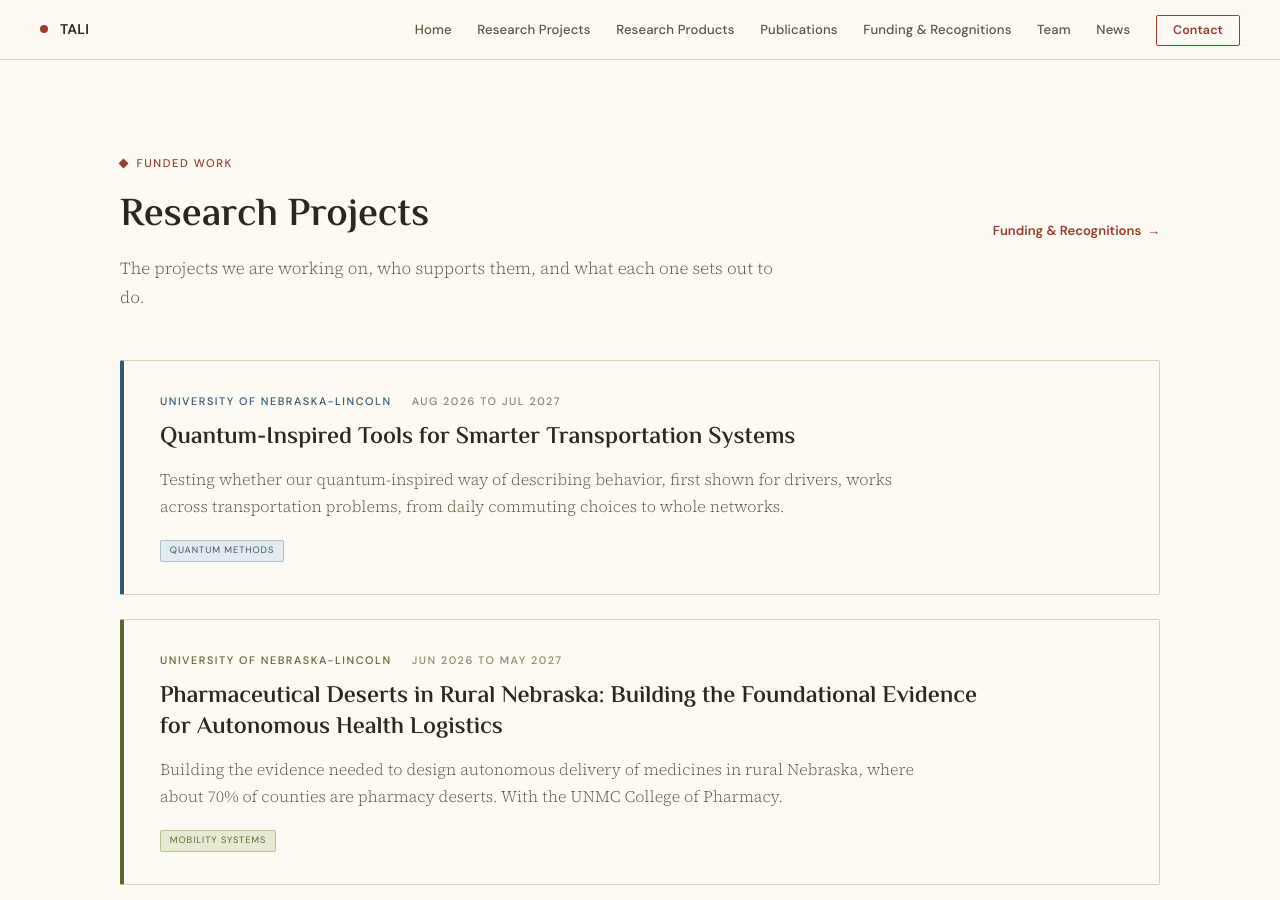
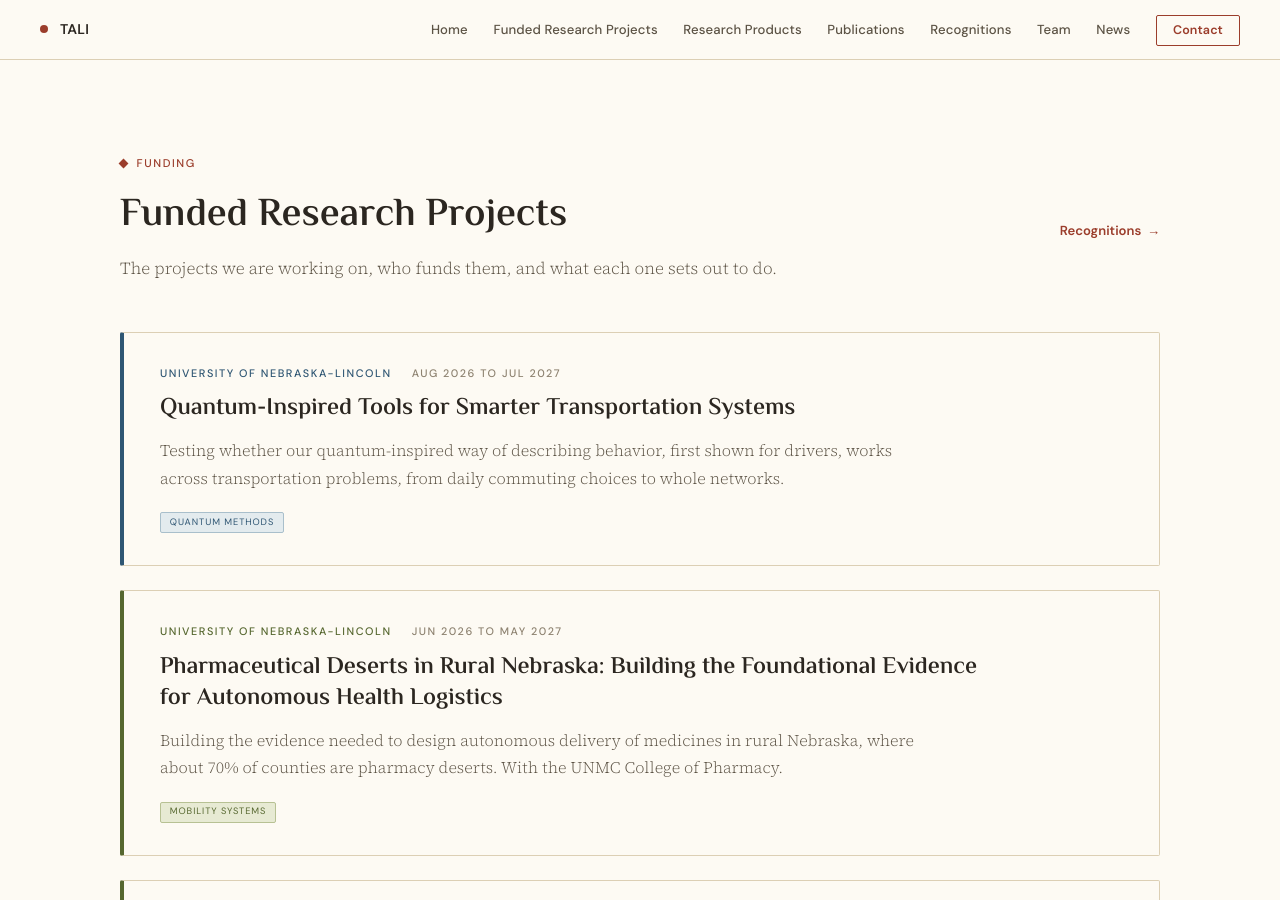
Before and after one commit to wissamkontar/wissamkontar.github.io, a Jekyll site: the page built from projects.html, in a window 1280 px wide and 900 px high. Built offline with Jekyll 4.4.1, drawn with Linux system fonts in a browser that asks for light colours; some of the changed text lies outside the part shown.

Commit message:
Rename Research Projects to Funded Research Projects; the funding list moves there and the other page becomes Recognitions
Co-Authored-By: Claude Fable 5.2 <noreply@anthropic.com>
Claude-Session: https://claude.ai/code/session_01Lzm3hfbMCCSUqxQdsXPYQj

```diff
--- a/_layouts/default.html
+++ b/_layouts/default.html
@@ -50,10 +50,10 @@
     <label for="navCheck" class="nav-toggle">Menu</label>
     <ul class="nav-links">
       <li><a href="/">Home</a></li>
-      <li><a href="/projects/">Research Projects</a></li>
+      <li><a href="/projects/">Funded Research Projects</a></li>
       <li><a href="/products/">Research Products</a></li>
       <li><a href="/publications/">Publications</a></li>
-      <li><a href="/funding-awards/">Funding &amp; Recognitions</a></li>
+      <li><a href="/recognitions/">Recognitions</a></li>
       <li><a href="/team/">Team</a></li>
       <li><a href="/news/">News</a></li>
       <li><a href="mailto:{{ site.email }}" class="nav-cta">Contact</a></li>
@@ -95,10 +95,10 @@
       <div class="footer-col">
         <h4>Lab</h4>
         <ul>
-          <li><a href="/projects/">Research Projects</a></li>
+          <li><a href="/projects/">Funded Research Projects</a></li>
           <li><a href="/products/">Research Products</a></li>
           <li><a href="/publications/">Publications</a></li>
-          <li><a href="/funding-awards/">Funding &amp; Recognitions</a></li>
+          <li><a href="/recognitions/">Recognitions</a></li>
           <li><a href="/team/">Team</a></li>
           <li><a href="/news/">News</a></li>
         </ul>
--- a/projects.html
+++ b/projects.html
@@ -1,20 +1,20 @@
 ---
 layout: default
-title: Research Projects
+title: Funded Research Projects
 permalink: /projects/
 ---
 <main>
 
-<!-- Research projects (content: _data/projects.yml) -->
+<!-- Funded research projects (content: _data/projects.yml). This page is also the lab's funding list. -->
 <section class="section" id="projects">
   <div class="container">
     <div class="section-header">
-      <div class="label">Funded Work</div>
+      <div class="label">Funding</div>
       <div class="section-header-row">
-        <h1 class="section-title">Research Projects</h1>
-        <a href="/funding-awards/" class="see-all">Funding &amp; Recognitions</a>
+        <h1 class="section-title">Funded Research Projects</h1>
+        <a href="/recognitions/" class="see-all">Recognitions</a>
       </div>
-      <p class="page-lead">The projects we are working on, who supports them, and what each one sets out to do.</p>
+      <p class="page-lead">The projects we are working on, who funds them, and what each one sets out to do.</p>
     </div>
 
     {% for project in site.data.projects %}
```
Also changed, not shown: funding-awards.html (+15 -50 lines), recognitions.html (added, +37 -0 lines).
